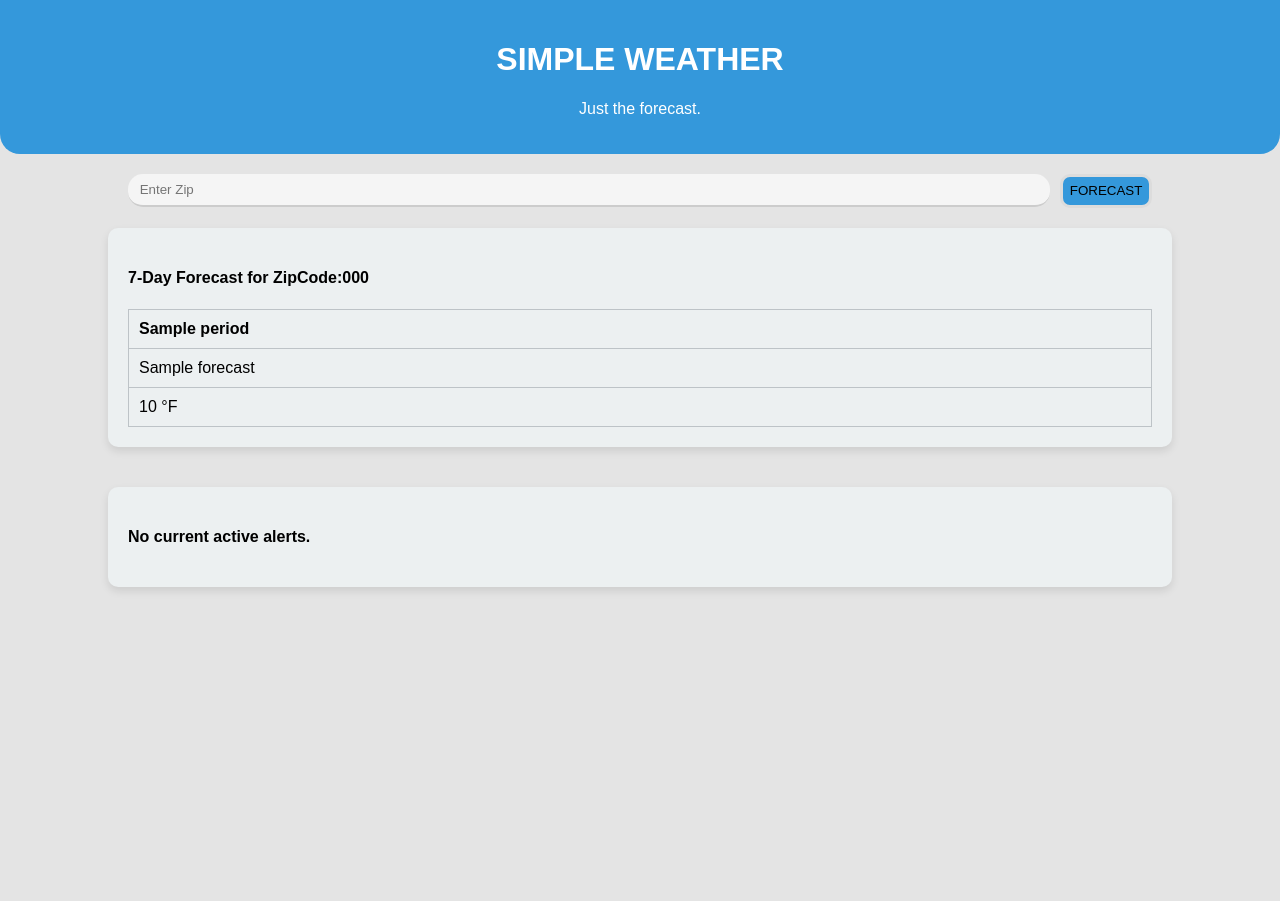
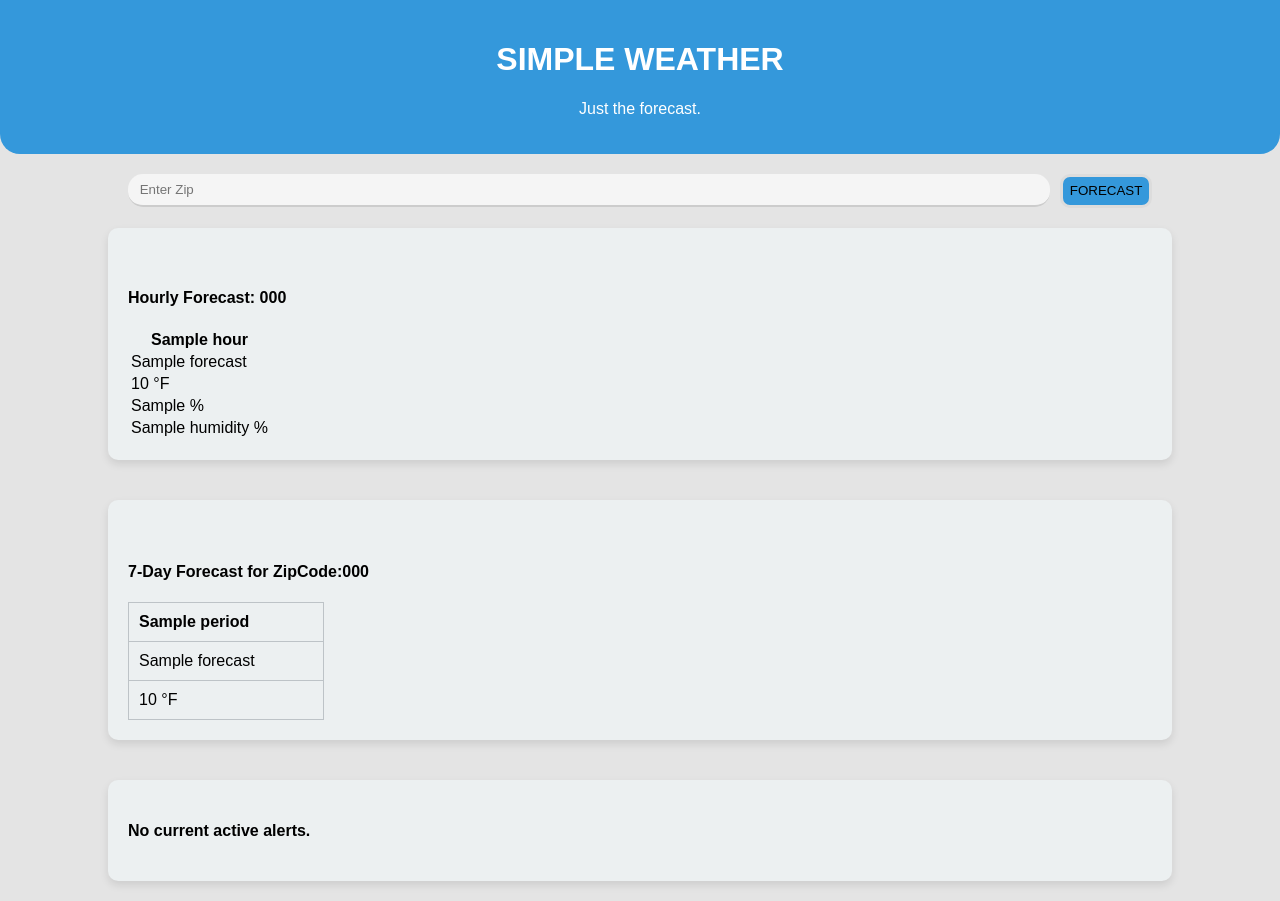
Before and after one commit to Suladis/SimpleWeather, a Flask app: template templates/result.html in a window 1280 px wide. Before the commit the page ends 591 px from the top, so only its background shows below. Run offline with Flask 2, Linux system fonts and the light colour scheme; the template is opened without the code that fills it: most values are stand-ins (such as "Sample title", 1, 10 or a date in 2020).

Commit message:
added hourly forecast

```diff
--- a/flask_app.py
+++ b/flask_app.py
@@ -1,8 +1,7 @@
 # app.py
-# print("Executing app.py")
+print("Executing app.py")
 from flask import Flask, render_template, request
-
-from weatherMain import num_alerts, getAlerts, zipToGeo, getForecast
+from weatherMain import num_alerts, getAlerts, zipToGeo, getForecast , getHourlyForecast
 
 app = Flask(__name__)
 
@@ -15,24 +14,33 @@ def index():
 @app.route('/get_weather', methods=['POST'])
 def get_weather():
     # print("get_weather function called")
-    zip_code = request.form['zipCode']
-    # print("Zip Code:", zip_code)
+    try:
+        zip_code = request.form['zipCode']
+        # print("Zip Code:", zip_code)
+        print(1)
+    except:
+        print(1)
 
-    # Call functions from weatherMain.py
-    latitude, longitude, state = zipToGeo(zip_code)
-    # print("Latitude:", latitude)
-    # print("Longitude:", longitude)
-    # print("State:", state)
+    try:
+        # Call functions from weatherMain.py
+        latitude, longitude, state = zipToGeo(zip_code)
+        # print("Latitude:", latitude)
+        # print("Longitude:", longitude)
+        # print("State:", state)
+        print(2)
+    except:
+        print(2, 'failed')
 
-
-
-    forecast,zoneid,gridPoint,x,y = getForecast(latitude, longitude)
-    # print("Forecast:", forecast)
+    try:
+        forecast,zoneid,gridPoint,x,y = getForecast(latitude, longitude)
+        # print("Forecast:", forecast)
+        print(3)
+    except:
+        print(4,"Fail")
 
     # forecastHourly = getHourlyForecast(gridPoint,x,y)
-
-
-    # print(forecastHourly)
+    hourlyForecast = getHourlyForecast(gridPoint,x,y)
+    # print(hourlyForecast)
 
     alerts = getAlerts(zoneid)
 
@@ -44,7 +52,7 @@ def get_weather():
         forecast = {}  # Set an empty dictionary if forecast is not a dictionary
 
     # Render the template with the data
-    return render_template('result.html', num_alerts=num_alerts(), alerts=alerts, forecast=forecast , zip_code=zip_code)
+    return render_template('result.html', num_alerts=num_alerts(), alerts=alerts, forecast=forecast , zip_code=zip_code, hourly=hourlyForecast)
 
 
 if __name__ == "__main__":
--- a/static/css/style.css
+++ b/static/css/style.css
@@ -76,24 +76,31 @@ padding: 8px;
     box-shadow: 0 4px 8px rgba(0, 0, 0, 0.1);
 }
 
-.forecast, .activeAlerts {
+.forecast{
     width: 100%;
     margin-top: 20px;
+    display: table;
 }
 
+
 .localForecast {
-    width: 100%;
     border-collapse: collapse;
     margin-top: 10px;
+    border-radius: 25px 25px 25px 25px;
+
 }
 
 .localForecast th, .localForecast td {
     border: 1px solid #bdc3c7;
     padding: 10px;
     text-align: left;
+    table-layout: fixed;
+    width: 70%;
 }
 
 .activeAlerts ul {
+    width: 100%;
+    margin-top: 20px;
     list-style: none;
     padding: 0;
     margin: 0;
--- a/templates/result.html
+++ b/templates/result.html
@@ -6,10 +6,50 @@
 {% endblock %}
 
 {% block results %}
-    <div class="resContainer" id="dayForecast" hidden> </div>
+    <div class="resContainer" id="dayForecast">
+        <div class="forecast" style="overflow:auto">
+            <h4>  Hourly Forecast: {{ zip_code }} </h4>
+            <table class="hourlyForecast">
+                <thead>
+                    <tr>
+
+                        {% for period, data in hourly.items() %}
+                            <th>{{ data.hour }}</th>
+                        {% endfor %}
+                    </tr>
+                </thead>
+                <tbody>
+                    <tr>
+
+                        {% for period, data in hourly.items() %}
+                            <td>{{ data.forecast }}</td>
+                        {% endfor %}
+                    </tr>
+                    <tr>
+
+                        {% for period, data in hourly.items() %}
+                            <td>{{ data.temperature }} °F</td>
+                        {% endfor %}
+                    </tr>
+                    <tr>
+
+                        {% for period, data in hourly.items() %}
+                            <td>{{ data.probRain }} %</td>
+                        {% endfor %}
+                    </tr>
+                    <tr>
+
+                        {% for period, data in hourly.items() %}
+                            <td>{{ data.humidity }} %</td>
+                        {% endfor %}
+                    </tr>
+                </tbody>
+            </table>
+        </div>
+    </div>
     <div class="resContainer" id="weekForcast">
         <h1 class="hehe"></h1>
-        <div class="forecast">
+        <div class="forecast" style="overflow:auto">
             <h4> 7-Day Forecast for ZipCode:{{ zip_code }} </h4>
             <table class="localForecast">
                 <thead>
```
Also changed, not shown: weatherMain.py (+31 -16 lines).
